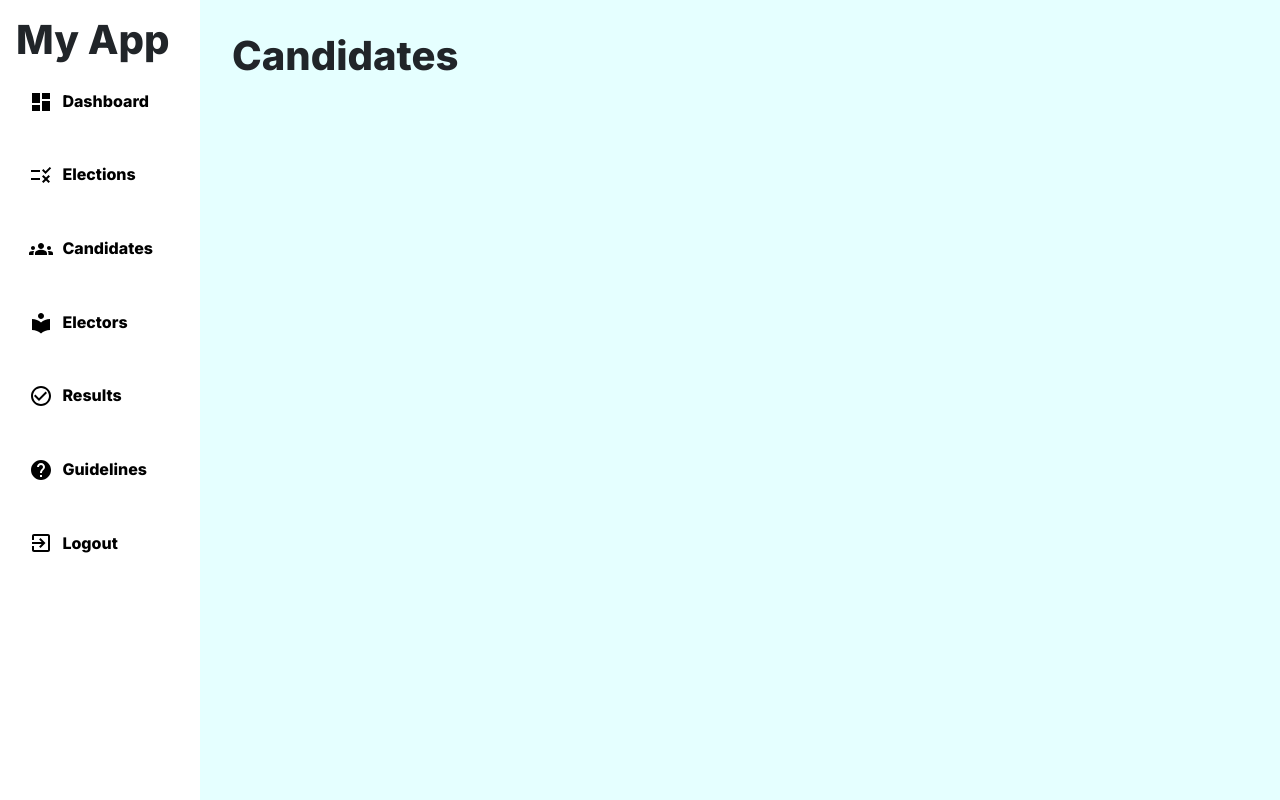
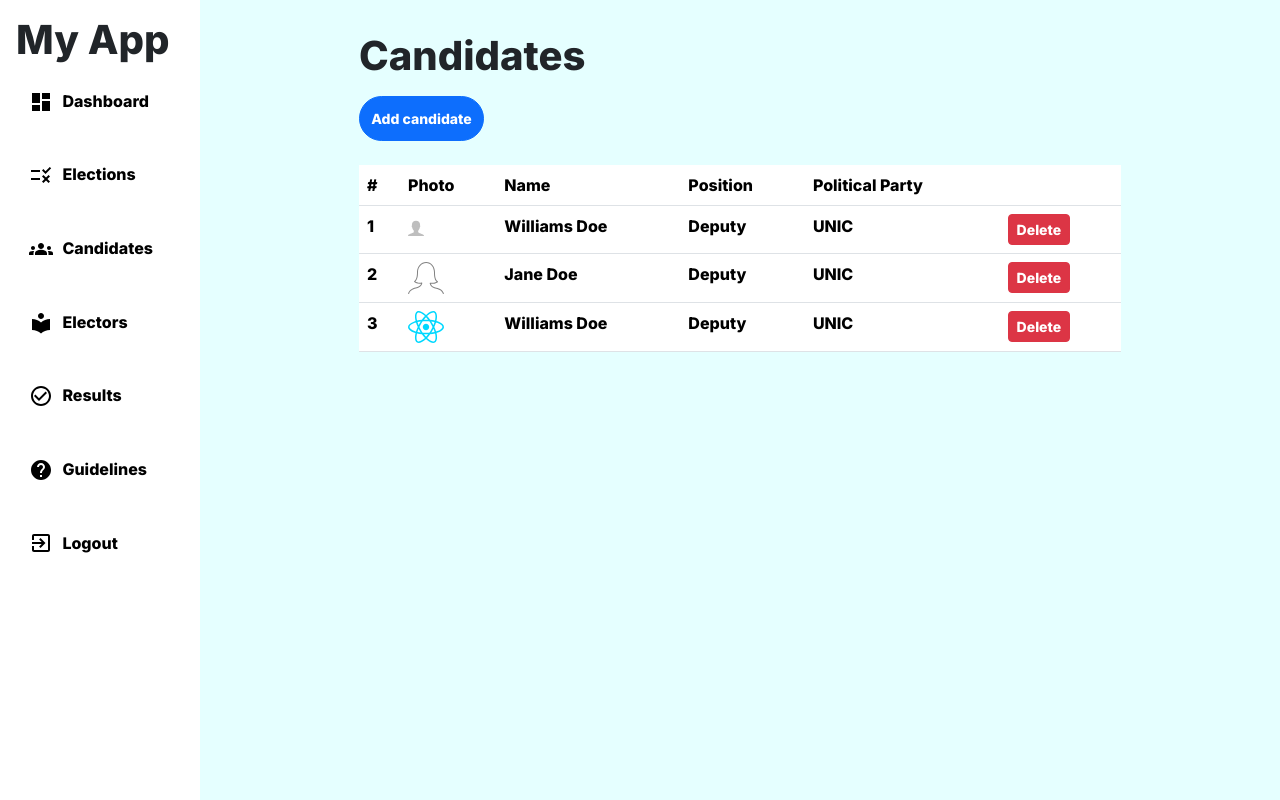
Before and after one commit to christianbiring1/fictional-octo-waddle, a React (Vite) app: page /candidates in a window 1280 px wide. Built offline with nearby package versions, Linux system fonts and the light colour scheme.

Commit message:
Initialize the Candidates components with some dumy data

```diff
--- a/src/components/admin/pages/candidates.jsx
+++ b/src/components/admin/pages/candidates.jsx
@@ -1,6 +1,114 @@
+import { useRef, useState } from "react";
+import logo from '../../../assets/react.svg';
+import male from '../../../assets/boy.svg';
+import female from '../../../assets/female.svg';
+
+import './styles/elections.css';
+import { useOnClickOutside } from "../../common/useonclickoutside";
+
+
 const Candidates = () => {
+
+  const [createOpen, setCreateOpen] = useState(false);
+
+  const ref = useRef();
+
+  useOnClickOutside(ref, createOpen, () => setCreateOpen(false));
+
+  const [persons, setPersons] = useState([
+    {
+      id: 1,
+      photo: male,
+      name: 'Williams Doe',
+      position: 'Deputy',
+      political_party: 'UNIC'
+    },
+    {
+      id: 2,
+      photo: female,
+      name: 'Jane Doe',
+      position: 'Deputy',
+      political_party: 'UNIC'
+    },
+    {
+      id: 3,
+      photo: logo,
+      name: 'Williams Doe',
+      position: 'Deputy',
+      political_party: 'UNIC'
+    },
+  ])
+
+
+  const handleCreateOpen = () => {
+    setCreateOpen(!createOpen)
+  }
+  const handleDelete = (person) => {
+    const newPersons = persons.filter((c) => c.id !== person.id);
+    setPersons(newPersons);
+  };
+
   return (
-    <h1>Candidates</h1>
+    <div className="elections__container">
+      <h1>Candidates</h1>
+      <div className="create_election">
+        <button className='btn btn-primary btn-sm mb-4 mt-2 add' style={{ padding: '0.7rem', borderRadius: '1.5rem' }} onClick={handleCreateOpen}>Add candidate</button>
+      </div>
+      <table className="table">
+          <thead>
+            <tr>
+              <th scope="col">#</th>
+              <th scope="col">Photo</th>
+              <th scope="col">Name</th>
+              <th scope="col">Position</th>
+              <th scope="col">Political Party</th>
+              <th scope="col"></th>
+            </tr>
+          </thead>
+          <tbody>
+            {persons.map((item, index) => (
+              <tr key={item.id}>
+                <td scope="row">{index + 1}</td>
+                <td scope="row">
+                  <img src={item.photo} alt="" />
+                </td>
+                <td scope="row">{item.name}</td>
+                <td scope="row">{item.position}</td>
+                <td scope="row">{item.political_party}</td>
+                <td scope="row">
+                  <button onClick={() => handleDelete(item)} className="btn btn-danger btn-sm">
+                    Delete
+                  </button>
+                </td>
+              </tr>
+            ))}
+          </tbody>
+        </table>
+        {
+        createOpen &&
+      <div className="create__form">
+        <form action="" ref={ref}>
+          <div className="mb-1">
+            <label htmlFor="name" className="form-label">Name</label>
+            <input type="text" className="form-control" id='name'/>
+          </div>
+          <div className="mb-1">
+            <label htmlFor="position" className="form-label">Position</label>
+            <input type="text" className="form-control" id='position' />
+          </div>
+          <div className="mb-1">
+            <label htmlFor="political_party" className="form-label">Political Party</label>
+            <input type="text" className="form-control" id='political_party' />
+          </div>
+          <div className="mb-1">
+            <label htmlFor="photo" className="form-label">Photo</label>
+            <input type="file" className="form-control" id='photo' style={{ width: '40%'}}/>
+          </div>
+          <button type="submit" className="btn btn-primary btn-sm">Submit</button>
+        </form>
+      </div>
+      }
+    </div>
   );
 }
 
```
Also changed, not shown: src/assets/boy.svg (added), src/assets/female.svg (added).
